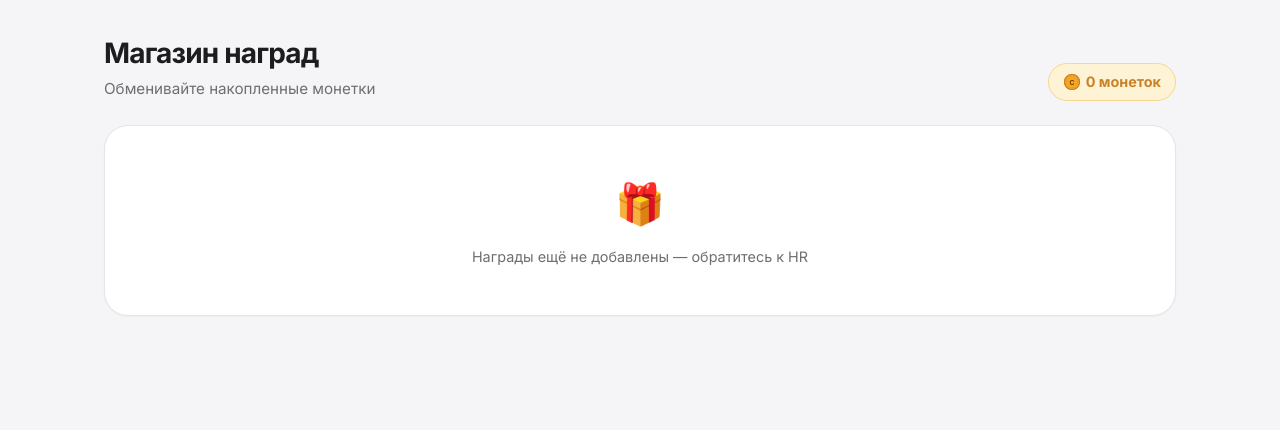
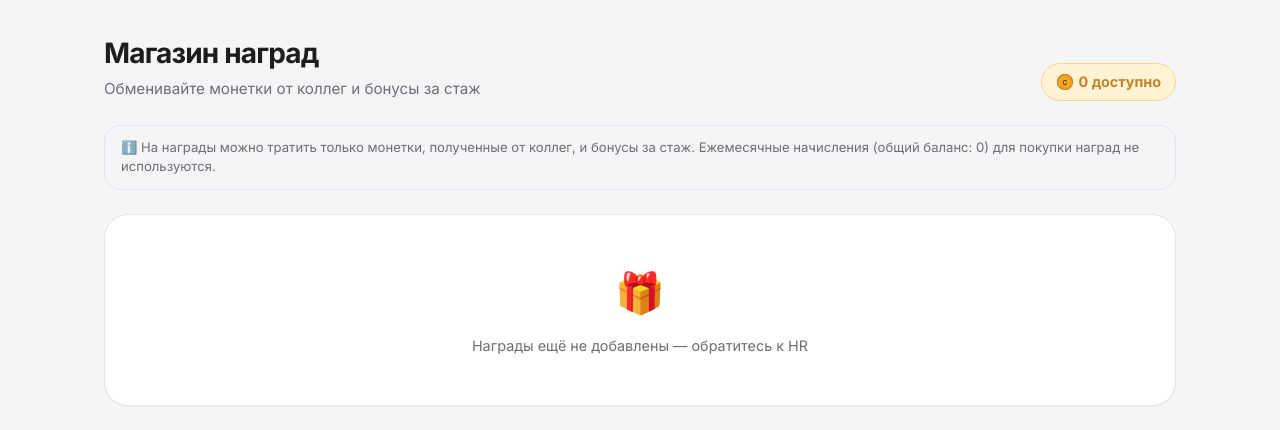
Before and after one commit to emilmurtazin/spasibo-kollege, a Django app: page /rewards/ in a window 1280 px wide. Shown: the part 103-533 px from the top of the page. Run offline with Django 5.2, Linux system fonts and the light colour scheme; the visitor is signed in with stand-in values (Sample User, id 1); data that the repository does not hold is empty.

Commit message:
Add files via upload

```diff
--- a/templates/core/rewards_shop.html
+++ b/templates/core/rewards_shop.html
@@ -5,9 +5,14 @@
 <div class="sk-page-header" style="display:flex;align-items:flex-end;justify-content:space-between;flex-wrap:wrap;gap:12px;">
   <div>
     <h1>Магазин наград</h1>
-    <p class="sub">Обменивайте накопленные монетки</p>
+    <p class="sub">Обменивайте монетки от коллег и бонусы за стаж</p>
   </div>
-  <div class="sk-coin-badge" style="font-size:.9rem;padding:7px 14px;"><svg class="sk-coin-icon sk-coin-icon--md" aria-hidden="true" viewBox="0 0 24 24" xmlns="http://www.w3.org/2000/svg"><circle cx="12" cy="12" r="10" fill="#F5A623" stroke="#C8832A" stroke-width="1.5"/><circle cx="12" cy="12" r="7.5" fill="none" stroke="rgba(200,131,42,0.45)" stroke-width="0.8" stroke-dasharray="2.5 2"/><text x="12" y="16.5" text-anchor="middle" font-size="9" font-weight="700" font-family="Arial,sans-serif" fill="#6B3800">C</text></svg> {{ user.balance }} монеток</div>
+  <div class="sk-coin-badge" style="font-size:.9rem;padding:7px 14px;"><svg class="sk-coin-icon sk-coin-icon--md" aria-hidden="true" viewBox="0 0 24 24" xmlns="http://www.w3.org/2000/svg"><circle cx="12" cy="12" r="10" fill="#F5A623" stroke="#C8832A" stroke-width="1.5"/><circle cx="12" cy="12" r="7.5" fill="none" stroke="rgba(200,131,42,0.45)" stroke-width="0.8" stroke-dasharray="2.5 2"/><text x="12" y="16.5" text-anchor="middle" font-size="9" font-weight="700" font-family="Arial,sans-serif" fill="#6B3800">C</text></svg> {{ purchasable_balance }} доступно</div>
+</div>
+
+<div style="background:var(--c-bg);border:1px solid var(--c-border);border-radius:var(--r-lg);padding:12px 16px;margin-bottom:24px;font-size:.82rem;color:var(--c-muted);">
+  ℹ️ На награды можно тратить только монетки, полученные от коллег, и бонусы за стаж.
+  Ежемесячные начисления (общий баланс: {{ user.balance }}) для покупки наград не используются.
 </div>
 
 {% if rewards %}
@@ -28,8 +33,8 @@
       <form method="post">
         {% csrf_token %}
         <input type="hidden" name="reward_id" value="{{ reward.id }}">
-        <button type="submit" class="sk-btn {% if reward.price <= user.balance %}sk-btn--gold{% else %}sk-btn--outline{% endif %} sk-btn--full" {% if reward.price > user.balance %}disabled{% endif %}>
-          {% if reward.price > user.balance %}Недостаточно монеток{% else %}Получить{% endif %}
+        <button type="submit" class="sk-btn {% if reward.price <= purchasable_balance %}sk-btn--gold{% else %}sk-btn--outline{% endif %} sk-btn--full" {% if reward.price > purchasable_balance %}disabled{% endif %}>
+          {% if reward.price > purchasable_balance %}Недостаточно от коллег{% else %}Получить{% endif %}
         </button>
       </form>
     </div>
```
